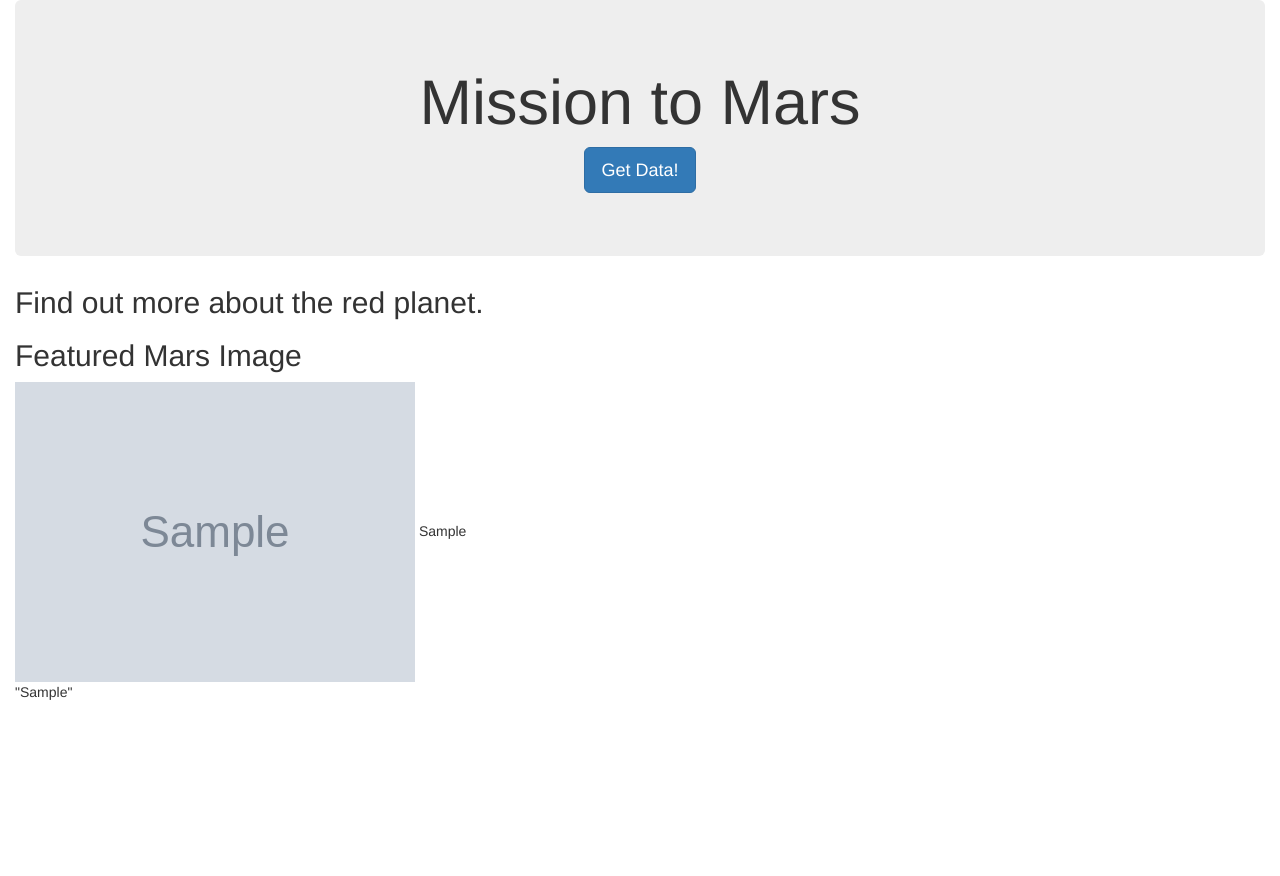
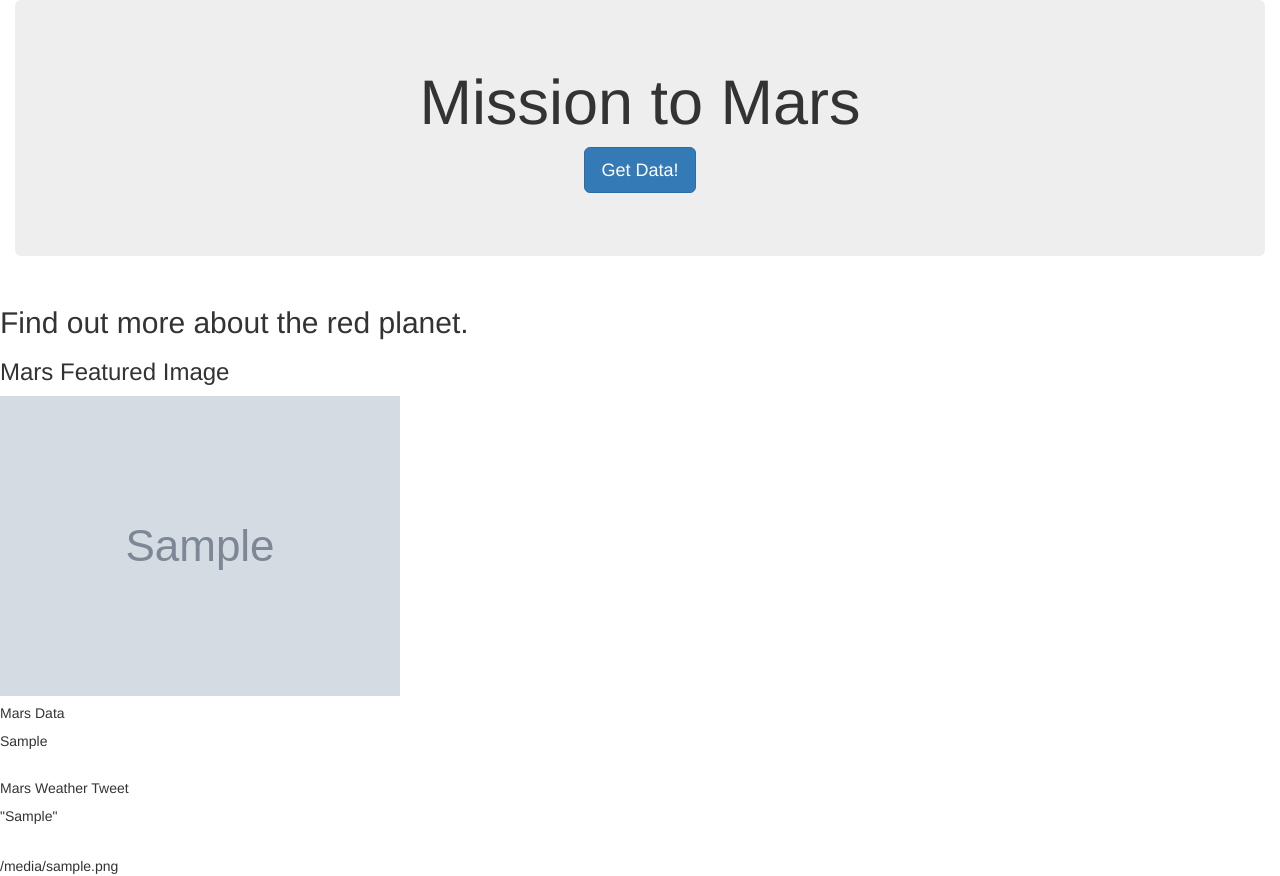
Before and after one commit to dwlopez91/Web-Scraping-Challenge, a Flask app: page / in a window 1280 px wide. Before the commit the page ends 700 px from the top, so only its background shows below. Run offline with Flask 2, Linux system fonts and the light colour scheme; grey boxes marked "Sample" are stand-in pictures; a database or web service that is not in the repository returns one stand-in record (values such as "Sample title"); some libraries are stand-ins or nearby versions.

Commit message:
added urls but did not get to load

```diff
--- a/Mission_to_Mars/scrape_mars.py
+++ b/Mission_to_Mars/scrape_mars.py
@@ -99,4 +99,6 @@ def scrape_data():
     #adding mars weather tweet text to dictionary
     output['mars_weather_tweet'] = mars_weather_tweet
 
+
+    browser.quit()
     return output
--- a/Mission_to_Mars/templates/index.html
+++ b/Mission_to_Mars/templates/index.html
@@ -16,18 +16,33 @@
 
       <p><a class="btn btn-primary btn-lg" href="/scrape" role="button">Get Data!</a></p>
     </div>
+    </div>
+
     <h2>Find out more about the red planet.</h2>
 
-    <h2>Featured Mars Image</h2>
-    <img src="{{ vacation.featured_image_url }}" alt="featured_image">
+    <div class="card bg-dark text-white">
+      <h3 class="card-title">Mars Featured Image</h3>
+      <img src="{{ vacation.featured_image_url }}" class="card-img" alt="...">
+      <div class="card-img-overlay">
+      </div>
+    </div>
 
-    {{ vacation.html_table | safe }}
+    <div>
+      <h5>Mars Data</h5>
+      {{ vacation.html_table | safe }}
+    </div>
+
     <br>
-
-    <p>"{{vacation.mars_weather_tweet}}"</p>
-
-  </div>
-  </div>
+    <div class="card" style="width: 22rem;">
+      <div class="card-body">
+        <h5 class="card-title">Mars Weather Tweet</h5>
+        <p class="card-text">"{{vacation.mars_weather_tweet}}"</p>
+      </div>
+    </div>
+    <br>
+    <div>
+      {{ vacation.hemisphere_image_urls | safe }}
+    </div>
 </body>
 
 </html>
```
